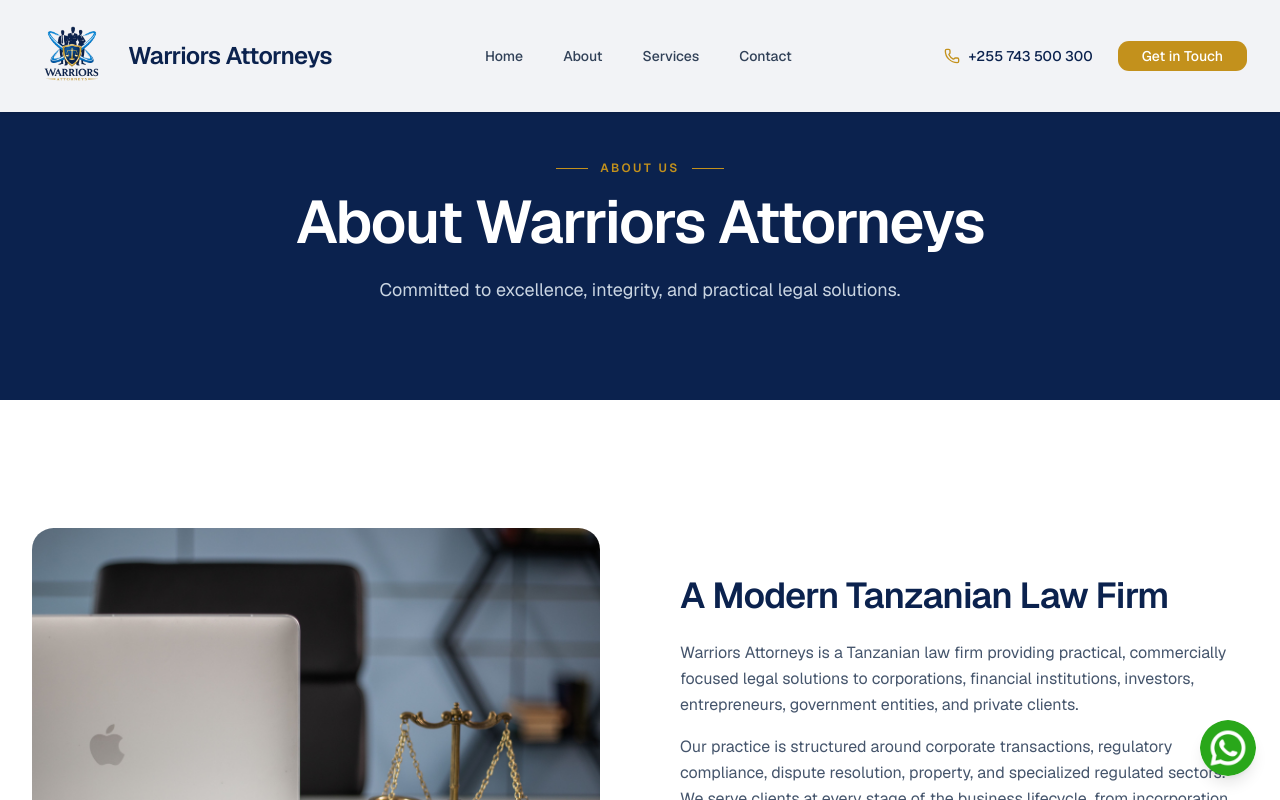
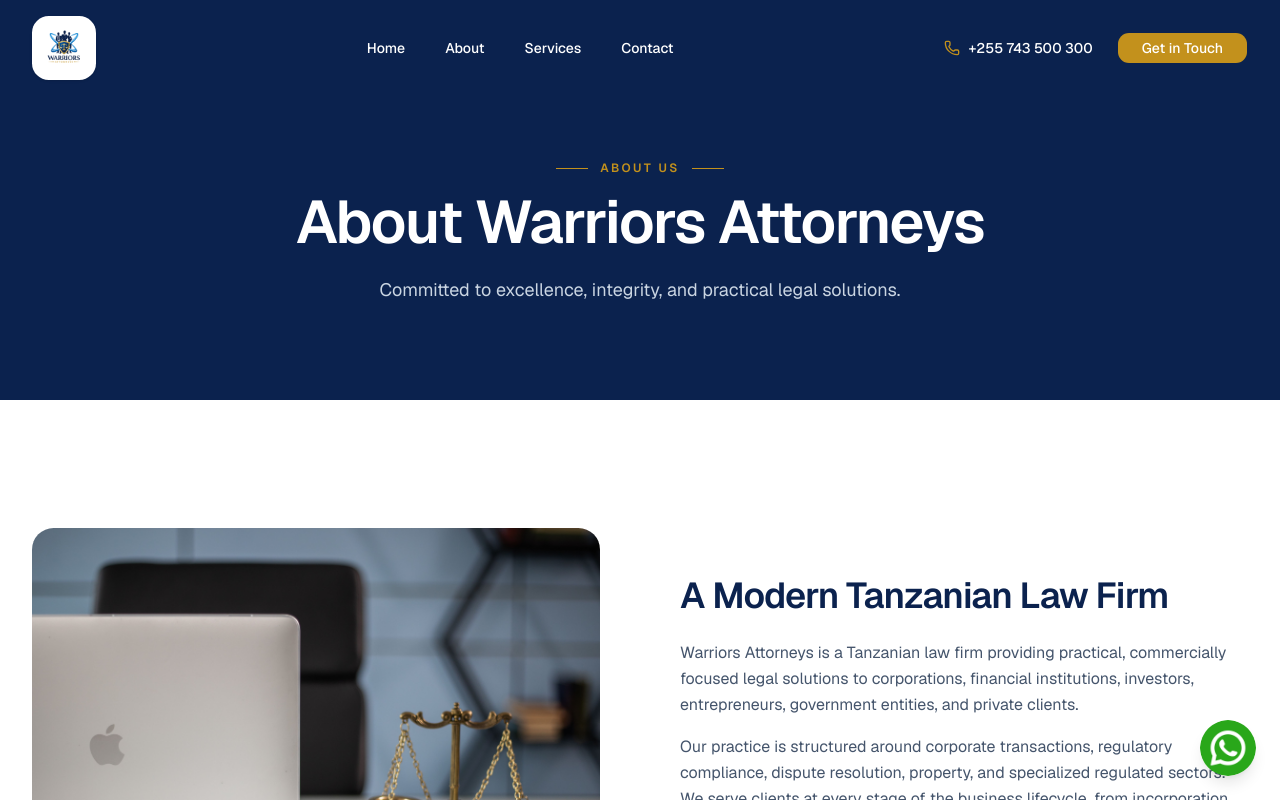
Before and after one commit to africanuspanga/WARRIORS-ATTORNEYS, a Next.js app: page /about in a window 1280 px wide. Shown: the top 800 px of the page. Built offline with nearby package versions, Linux system fonts and the light colour scheme.

Commit message:
Navbar logo only, transparent hero navbar, remove scroll reveal delay

```diff
--- a/components/motion-wrapper.tsx
+++ b/components/motion-wrapper.tsx
@@ -1,6 +1,3 @@
-"use client";
-
-import { motion } from "framer-motion";
 import { ReactNode } from "react";
 import { cn } from "@/lib/utils";
 
@@ -13,17 +10,6 @@
 export function MotionWrapper({
   children,
   className,
-  delay = 0,
 }: MotionWrapperProps) {
-  return (
-    <motion.div
-      initial={{ opacity: 0, y: 24 }}
-      whileInView={{ opacity: 1, y: 0 }}
-      viewport={{ once: true, margin: "-80px" }}
-      transition={{ duration: 0.6, ease: "easeOut", delay }}
-      className={cn(className)}
-    >
-      {children}
-    </motion.div>
-  );
+  return <div className={cn(className)}>{children}</div>;
 }
--- a/components/navbar.tsx
+++ b/components/navbar.tsx
@@ -1,32 +1,50 @@
 "use client";
 
-import { useState } from "react";
+import { useState, useEffect } from "react";
 import Link from "next/link";
 import Image from "next/image";
 import { Menu, Phone } from "lucide-react";
 import { Button } from "@/components/ui/button";
 import { Sheet, SheetContent, SheetTrigger } from "@/components/ui/sheet";
 import { navLinks, contactInfo } from "@/lib/data";
+import { cn } from "@/lib/utils";
 
 export function Navbar() {
+  const [scrolled, setScrolled] = useState(false);
   const [open, setOpen] = useState(false);
 
+  useEffect(() => {
+    const handleScroll = () => {
+      setScrolled(window.scrollY > 20);
+    };
+    handleScroll();
+    window.addEventListener("scroll", handleScroll);
+    return () => window.removeEventListener("scroll", handleScroll);
+  }, []);
+
   return (
-    <header className="fixed top-0 left-0 right-0 z-50 bg-white/95 backdrop-blur-md shadow-sm">
+    <header
+      className={cn(
+        "fixed top-0 left-0 right-0 z-50 transition-all duration-300",
+        scrolled
+          ? "bg-white/95 shadow-sm backdrop-blur-md"
+          : "bg-transparent"
+      )}
+    >
       <div className="mx-auto max-w-7xl px-4 sm:px-6 lg:px-8">
-        <nav className="flex h-24 items-center justify-between lg:h-28">
-          <Link href="/" className="flex items-center gap-4">
+        <nav className="flex h-20 items-center justify-between lg:h-24">
+          <Link
+            href="/"
+            className="flex h-14 w-14 items-center justify-center rounded-xl bg-white shadow-sm lg:h-16 lg:w-16"
+          >
             <Image
               src="/logo.png"
               alt="Warriors Attorneys"
-              width={72}
-              height={72}
-              className="h-16 w-auto lg:h-20"
+              width={64}
+              height={64}
+              className="h-11 w-auto lg:h-12"
               priority
             />
-            <span className="text-xl font-semibold tracking-tight text-navy lg:text-2xl">
-              Warriors Attorneys
-            </span>
           </Link>
 
           <div className="hidden items-center gap-10 lg:flex">
@@ -34,7 +52,10 @@
               <Link
                 key={link.href}
                 href={link.href}
-                className="text-sm font-medium text-slate-700 transition-colors hover:text-gold"
+                className={cn(
+                  "text-sm font-medium transition-colors hover:text-gold",
+                  scrolled ? "text-slate-700" : "text-white"
+                )}
               >
                 {link.label}
               </Link>
@@ -44,7 +65,10 @@
           <div className="hidden items-center gap-6 lg:flex">
             <a
               href={`tel:${contactInfo.phones[0].replace(/\s/g, "")}`}
-              className="flex items-center gap-2 text-sm font-medium text-navy"
+              className={cn(
+                "flex items-center gap-2 text-sm font-medium transition-colors hover:text-gold",
+                scrolled ? "text-navy" : "text-white"
+              )}
             >
               <Phone className="h-4 w-4 text-gold" />
               {contactInfo.phones[0]}
@@ -59,24 +83,32 @@
 
           <Sheet open={open} onOpenChange={setOpen}>
             <SheetTrigger asChild className="lg:hidden">
-              <Button variant="ghost" size="icon" aria-label="Open menu">
-                <Menu className="h-7 w-7 text-navy" />
+              <Button
+                variant="ghost"
+                size="icon"
+                aria-label="Open menu"
+                className={cn(
+                  "hover:bg-white/10",
+                  scrolled ? "text-navy" : "text-white"
+                )}
+              >
+                <Menu className="h-7 w-7" />
               </Button>
             </SheetTrigger>
             <SheetContent side="right" className="w-full max-w-sm bg-white">
               <div className="flex h-full flex-col">
                 <div className="flex items-center justify-between pb-8">
-                  <Link href="/" className="flex items-center gap-3">
+                  <Link
+                    href="/"
+                    className="flex h-12 w-12 items-center justify-center rounded-xl bg-navy"
+                  >
                     <Image
                       src="/logo.png"
                       alt="Warriors Attorneys"
-                      width={56}
-                      height={56}
-                      className="h-14 w-auto"
+                      width={48}
+                      height={48}
+                      className="h-9 w-auto"
                     />
-                    <span className="text-lg font-semibold text-navy">
-                      Warriors Attorneys
-                    </span>
                   </Link>
                 </div>
                 <div className="flex flex-col gap-1">
```
